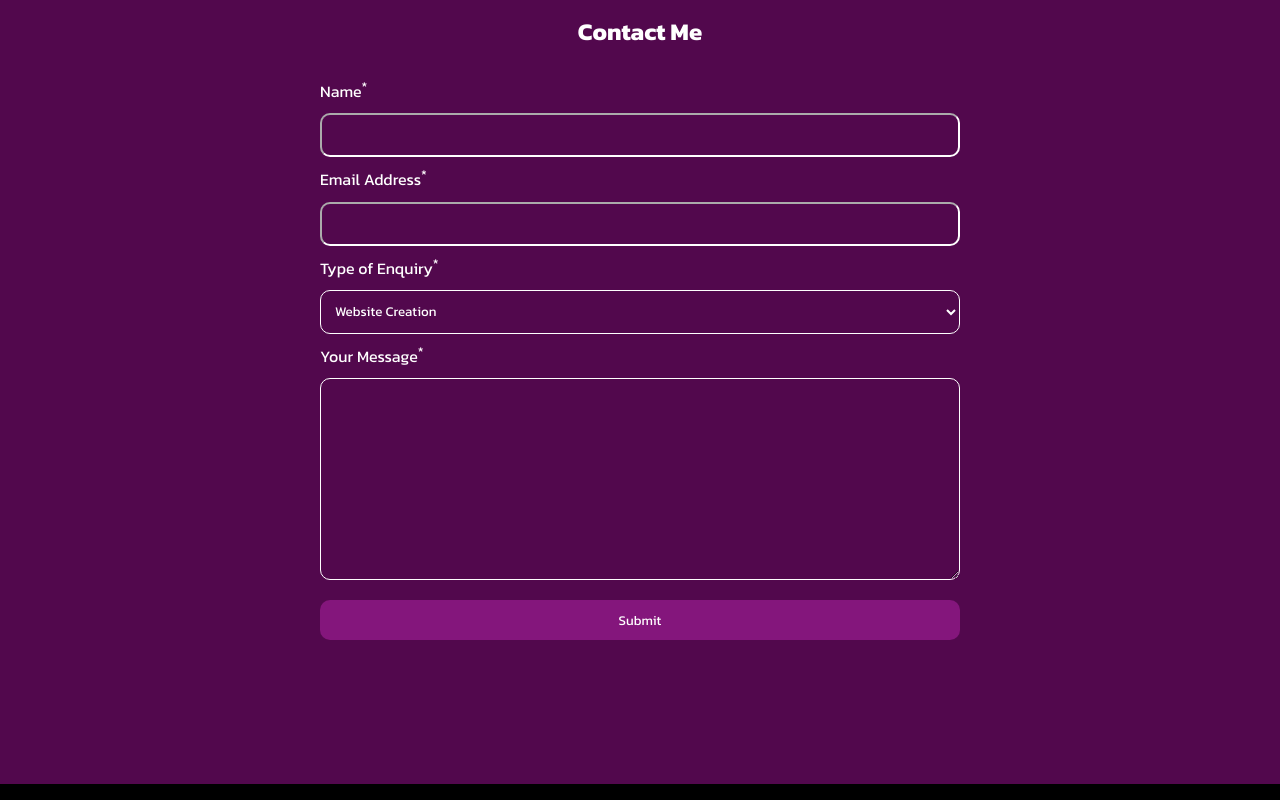
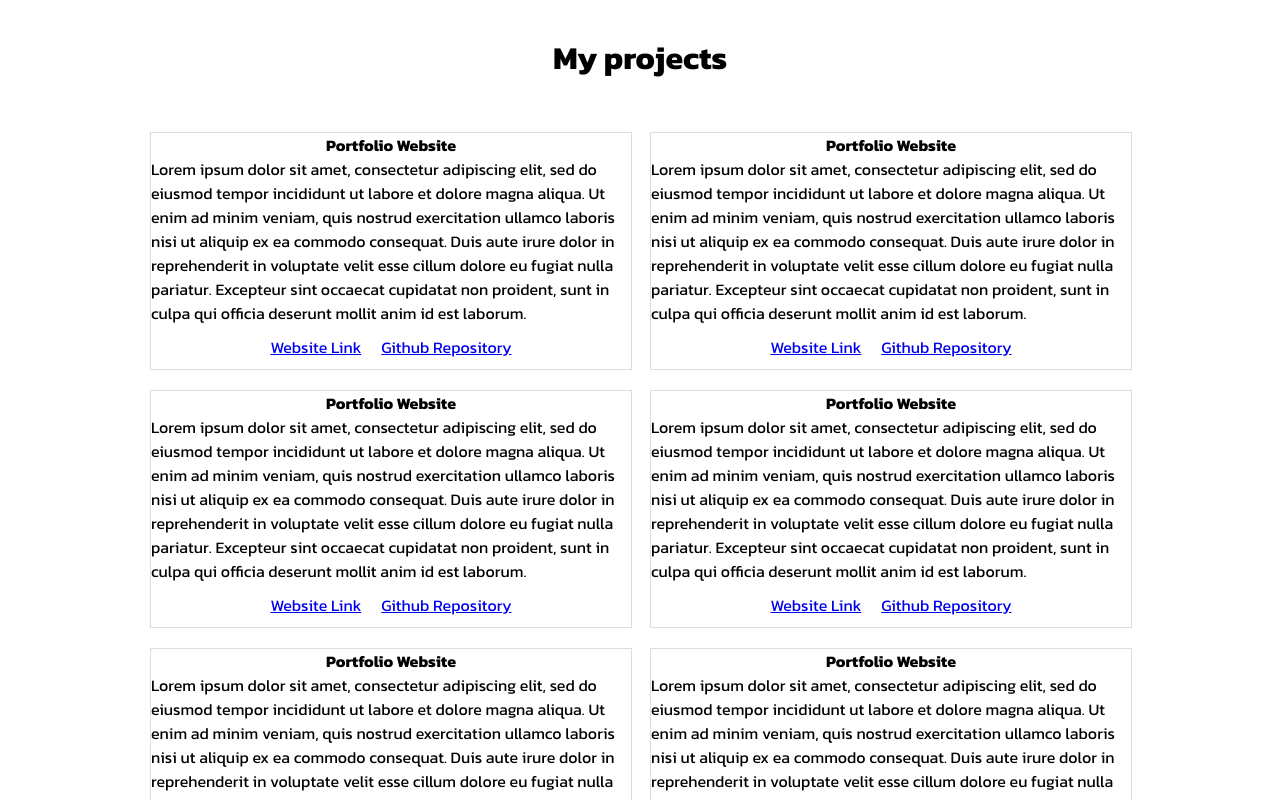
Before and after one commit to Temi-Michael/Portfolio, a React (Create React App) app: page / in a window 1280 px wide. Shown: the part 860-1660 px from the top of the page. Built offline with nearby package versions, Linux system fonts and the light colour scheme.

Commit message:
Added form validation, linking within page, and styles.

```diff
--- a/package.json
+++ b/package.json
@@ -12,9 +12,11 @@
     "@testing-library/react": "^13.4.0",
     "@testing-library/user-event": "^13.5.0",
     "formik": "^2.4.6",
+    "hamburger-react": "^2.5.1",
     "react": "^18.3.1",
     "react-dom": "^18.3.1",
     "react-router-dom": "^6.23.1",
+    "react-router-hash-link": "^2.4.3",
     "react-scripts": "5.0.1",
     "react-text-transition": "^3.1.0",
     "react-typed": "^2.0.12",
--- a/src/App.css
+++ b/src/App.css
@@ -26,7 +26,8 @@
   justify-content: space-between;
 }
 
-.navlist1, .navlist2 {
+.navlist1,
+.navlist2 {
   display: flex;
   width: 200px;
   gap: 25px;
@@ -47,9 +48,15 @@
   gap: 60px;
 } */
 
-.navlist2 .listitem2, .navlist1 .listitem1 {
+.navlist2 .listitem2,
+.navlist1 .listitem1 {
   color: whitesmoke;
   list-style-type: none;
+}
+
+.HashLink {
+  text-decoration: none;
+  color: white;
 }
 
 .introframe {
@@ -66,19 +73,54 @@
   text-align: center;
 }
 
-.profileimgframe {
-
-}
-
 .profileimg {
   width: 100px;
   height: 100px;
   border-radius: 50%;
 }
 
-.introname, .profession {
+.introname,
+.profession {
   font-size: 30px;
   color: white;
+}
+
+.projectcontainer {
+  margin-left: 150px;
+  margin-right: 150px;
+  margin-bottom: 50px;
+  margin-top: 50px;
+}
+
+.projectheader {
+  margin-top: 20px;
+  margin-bottom: 50px;
+  text-align: center;
+}
+
+.projectframe {
+  display: grid;
+  grid-template-columns: repeat(2, 1fr);
+  grid-gap: 20px;
+}
+
+.card {
+  background-color: #fff;
+  /* padding: 20px; */
+  width: 100%;
+  border: 1px solid #ddd;
+}
+
+.projectheading {
+  text-align: center;
+}
+
+.projectlinks {
+  justify-content: center;
+  margin-top: 10px;
+  margin-bottom: 10px;
+  display: flex;
+  gap: 20px;
 }
 
 .contactframe {
@@ -122,7 +164,12 @@ label {
   background-color: rgb(82, 8, 77);
   height: 200px;
   border-radius: 10px;
+  color: white;
   border-color: white;
+}
+
+.errormsg {
+  color: red;
 }
 
 .submitbtn {
--- a/src/App.js
+++ b/src/App.js
@@ -1,20 +1,32 @@
 import './App.css';
 import Nav from './component/Nav';
-import Intro from './component/Intro';
+import Intro from './component/Intro'
 import Project from './component/Project';
 import Contact from './component/Contact';
 import Footer from './component/Footer';
+import {  Routes, Route } from 'react-router-dom';
 
 function App() {
   return (
     <div className="App">
-      <Nav project='Projects' contact='Contact Me' />
-      <Intro />
-      <Project />
-      <Contact />
-      <Footer />
+        <Nav />
+        <Routes>
+          <Route path='/' element={<Home />} />
+        </Routes>
+        <Footer />
     </div>
   );
 }
 
+const Home = () => {
+  return (
+      <div>
+        <Intro />
+        <Project />
+        <Contact />
+      </div>
+  )
+};
+
+
 export default App;
--- a/src/component/Nav.js
+++ b/src/component/Nav.js
@@ -1,9 +1,11 @@
 import { FontAwesomeIcon } from "@fortawesome/react-fontawesome";
 import { faEnvelope } from '@fortawesome/free-solid-svg-icons'
 import { faGithub, faLinkedin, faMedium, faStackOverflow } from '@fortawesome/free-brands-svg-icons'
-import { Link } from 'react-router-dom'
+import { Link } from "react-router-dom";
+import { HashLink } from 'react-router-hash-link'
+import React from 'react';
 
-export default function Nav(props) {
+export default function Nav() {
     return (
         <div className="navcover">
             <div className="nav-container">
@@ -39,8 +41,8 @@ export default function Nav(props) {
                     </div>
                     <div className="nav2">
                         <ul className="navlist2">
-                            <li className="listitem2">{props.project}</li>
-                            <li className="listitem2">{props.contact}</li>
+                            <li className="listitem2"><HashLink smooth to='/#project' className="HashLink">Projects</HashLink></li>
+                            <li className="listitem2"><HashLink smooth to='/#contact' className="HashLink">Contact Me</HashLink></li>
                         </ul>
                     </div>
                 </nav>
--- a/src/component/Project.js
+++ b/src/component/Project.js
@@ -1,3 +1,60 @@
+import React from 'react';
+import { Link } from 'react-router-dom';
+
 export default function Project() {
-
+    return (
+        <div className="projectcontainer" id='project'>
+            <h1 className="projectheader">My projects</h1>
+            <div className="projectframe">
+                <div class="card">
+                    <h4 className='projectheading'>Portfolio Website</h4>
+                    <p className='projecttex'>Lorem ipsum dolor sit amet, consectetur adipiscing elit, sed do eiusmod tempor incididunt ut labore et dolore magna aliqua. Ut enim ad minim veniam, quis nostrud exercitation ullamco laboris nisi ut aliquip ex ea commodo consequat. Duis aute irure dolor in reprehenderit in voluptate velit esse cillum dolore eu fugiat nulla pariatur. Excepteur sint occaecat cupidatat non proident, sunt in culpa qui officia deserunt mollit anim id est laborum.</p>
+                    <div className='projectlinks'>
+                        <Link to=''>Website Link</Link>
+                        <Link to=''>Github Repository</Link>
+                    </div>
+                </div>
+                <div class="card">
+                    <h4 className='projectheading'>Portfolio Website</h4>
+                    <p className='projecttex'>Lorem ipsum dolor sit amet, consectetur adipiscing elit, sed do eiusmod tempor incididunt ut labore et dolore magna aliqua. Ut enim ad minim veniam, quis nostrud exercitation ullamco laboris nisi ut aliquip ex ea commodo consequat. Duis aute irure dolor in reprehenderit in voluptate velit esse cillum dolore eu fugiat nulla pariatur. Excepteur sint occaecat cupidatat non proident, sunt in culpa qui officia deserunt mollit anim id est laborum.</p>
+                    <div className='projectlinks'>
+                        <Link to=''>Website Link</Link>
+                        <Link to=''>Github Repository</Link>
+                    </div>
+                </div>
+                <div class="card">
+                    <h4 className='projectheading'>Portfolio Website</h4>
+                    <p className='projecttex'>Lorem ipsum dolor sit amet, consectetur adipiscing elit, sed do eiusmod tempor incididunt ut labore et dolore magna aliqua. Ut enim ad minim veniam, quis nostrud exercitation ullamco laboris nisi ut aliquip ex ea commodo consequat. Duis aute irure dolor in reprehenderit in voluptate velit esse cillum dolore eu fugiat nulla pariatur. Excepteur sint occaecat cupidatat non proident, sunt in culpa qui officia deserunt mollit anim id est laborum.</p>
+                    <div className='projectlinks'>
+                        <Link to=''>Website Link</Link>
+                        <Link to=''>Github Repository</Link>
+                    </div>
+                </div>
+                <div class="card">
+                    <h4 className='projectheading'>Portfolio Website</h4>
+                    <p className='projecttex'>Lorem ipsum dolor sit amet, consectetur adipiscing elit, sed do eiusmod tempor incididunt ut labore et dolore magna aliqua. Ut enim ad minim veniam, quis nostrud exercitation ullamco laboris nisi ut aliquip ex ea commodo consequat. Duis aute irure dolor in reprehenderit in voluptate velit esse cillum dolore eu fugiat nulla pariatur. Excepteur sint occaecat cupidatat non proident, sunt in culpa qui officia deserunt mollit anim id est laborum.</p>
+                    <div className='projectlinks'>
+                        <Link to=''>Website Link</Link>
+                        <Link to=''>Github Repository</Link>
+                    </div>
+                </div>
+                <div class="card">
+                    <h4 className='projectheading'>Portfolio Website</h4>
+                    <p className='projecttex'>Lorem ipsum dolor sit amet, consectetur adipiscing elit, sed do eiusmod tempor incididunt ut labore et dolore magna aliqua. Ut enim ad minim veniam, quis nostrud exercitation ullamco laboris nisi ut aliquip ex ea commodo consequat. Duis aute irure dolor in reprehenderit in voluptate velit esse cillum dolore eu fugiat nulla pariatur. Excepteur sint occaecat cupidatat non proident, sunt in culpa qui officia deserunt mollit anim id est laborum.</p>
+                    <div className='projectlinks'>
+                        <Link to=''>Website Link</Link>
+                        <Link to=''>Github Repository</Link>
+                    </div>
+                </div>
+                <div class="card">
+                    <h4 className='projectheading'>Portfolio Website</h4>
+                    <p className='projecttex'>Lorem ipsum dolor sit amet, consectetur adipiscing elit, sed do eiusmod tempor incididunt ut labore et dolore magna aliqua. Ut enim ad minim veniam, quis nostrud exercitation ullamco laboris nisi ut aliquip ex ea commodo consequat. Duis aute irure dolor in reprehenderit in voluptate velit esse cillum dolore eu fugiat nulla pariatur. Excepteur sint occaecat cupidatat non proident, sunt in culpa qui officia deserunt mollit anim id est laborum.</p>
+                    <div className='projectlinks'>
+                        <Link to=''>Website Link</Link>
+                        <Link to=''>Github Repository</Link>
+                    </div>
+                </div>
+            </div>
+        </div>
+    )
 };
```
Also changed, not shown: src/component/Contact.js (+52 -12 lines), 1 other file (tests, documents, lock files or other folders).
